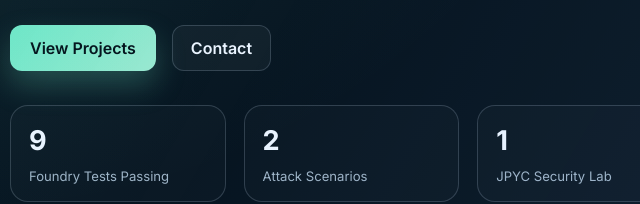
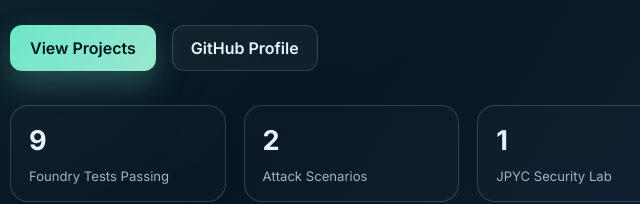
Before and after one commit to immunefi20260908/bugbounty, a website: page web/index.html in a window 1280 px wide. Shown: the part 507-711 px from the top of the page, 40-680 px from the left. Drawn offline with Linux system fonts and the light colour scheme.

Commit message:
Remove remaining placeholder contact link

```diff
--- a/web/index.html
+++ b/web/index.html
@@ -49,7 +49,7 @@
           </p>
           <div class="cta-row">
             <a class="primary-btn" href="#projects">View Projects</a>
-            <a class="secondary-btn" href="mailto:sora.kato.dev@example.com">Contact</a>
+            <a class="secondary-btn" href="https://github.com/immunefi20260908" target="_blank" rel="noreferrer">GitHub Profile</a>
           </div>
           <ul class="stats-row" aria-label="実績サマリー">
             <li><strong>9</strong><span>Foundry Tests Passing</span></li>
```
